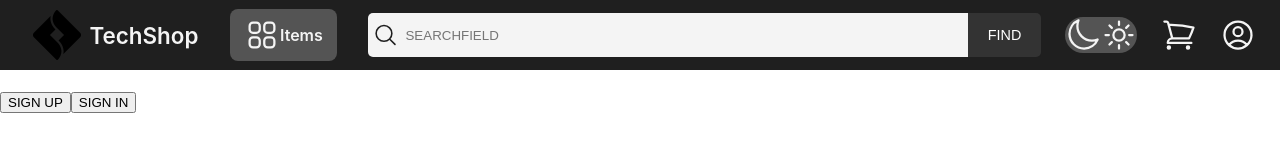
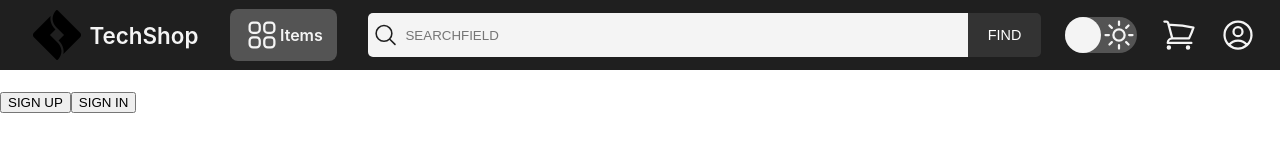
Before and after one commit to Denis28547/tech_shop, a Next.js app: page / in a window 1280 px wide. Shown: the top 160 px of the page. Built offline with nearby package versions, Linux system fonts and the light colour scheme; no server answers.

Commit message:
somewhat working theme change animation

```diff
--- a/components/navbar.tsx
+++ b/components/navbar.tsx
@@ -1,6 +1,7 @@
 import { NextPage } from "next";
 import styles from "../styles/navbar/Navbar.module.scss";
 import Link from "next/link";
+import { useState } from "react";
 
 import Logo from "../public/assets/icons/logo_black/100.png";
 import SearchIcon from "../public/assets/navbarIcons/SearchIcon";
@@ -14,6 +15,8 @@ import Image from "next/image";
 // import styles from "../styles/Home.module.css";
 
 const Navbar: NextPage = () => {
+  const [theme, setTheme] = useState(true); //night
+
   return (
     <nav className={styles.navbar}>
       <div className={styles.left_container}>
@@ -45,8 +48,9 @@ const Navbar: NextPage = () => {
 
       <div className={`${styles.right_container} ${styles.flex_container}`}>
         <div className={styles.change_theme_container}>
-          <NightIcon className={styles.icon} />
-          <DayIcon className={styles.icon} />
+          <NightIcon className={`${styles.icon} ${styles.night_icon}`} />
+          <span className={styles.theme_bubble} />
+          <DayIcon className={`${styles.icon} ${styles.day_icon}`} />
         </div>
 
         <Link href="/cart">
--- a/styles/named_variables.scss
+++ b/styles/named_variables.scss
@@ -1,4 +1,4 @@
 $base-color: #1f1f1f;
 // $secondary-color: #303030;
-$secondary-color: #f7f7f7;
+// $secondary-color: #f7f7f7;
 $secondary-color: #f4f4f4;
--- a/styles/navbar/Navbar.module.scss
+++ b/styles/navbar/Navbar.module.scss
@@ -39,7 +39,7 @@
     }
 
     .middle_container {
-      .search_button {
+      button {
         display: none;
       }
     }
@@ -111,20 +111,58 @@
   }
 }
 
-.right_container {
-  .change_theme_container {
-    @include flex_display;
-    background-color: rgba($secondary-color, 0.25);
-    border-radius: 36px;
-  }
-}
-
 .icon {
   width: 36px;
   height: 36px;
   color: $secondary-color;
   cursor: pointer;
 }
+
+.change_theme_container {
+  @include flex_display;
+  background-color: rgba($secondary-color, 0.25);
+  border-radius: 36px;
+  overflow: hidden;
+  cursor: pointer;
+}
+
+.theme_bubble {
+  background-color: $secondary-color;
+  width: 36px;
+  height: 36px;
+  border-radius: 50%;
+  position: absolute;
+  transition: all 0.2s ease-in-out;
+}
+
+.day_icon {
+  transition: all 0.2s ease-in-out;
+  transform: translateX(0);
+}
+
+.night_icon {
+  transition: all 0.2s ease-in-out;
+  transform: translateX(-100%);
+}
+
+.change_theme_container:active {
+  .day_icon {
+    transform: translateX(100%);
+  }
+
+  .night_icon {
+    transform: translateX(0);
+  }
+
+  .theme_bubble {
+    transform: translateX(100%);
+  }
+}
+
+// .day_icon:hover {
+// transform: translateX(100%);
+// display: none;
+// }
 
 .burger {
   display: none;
```
